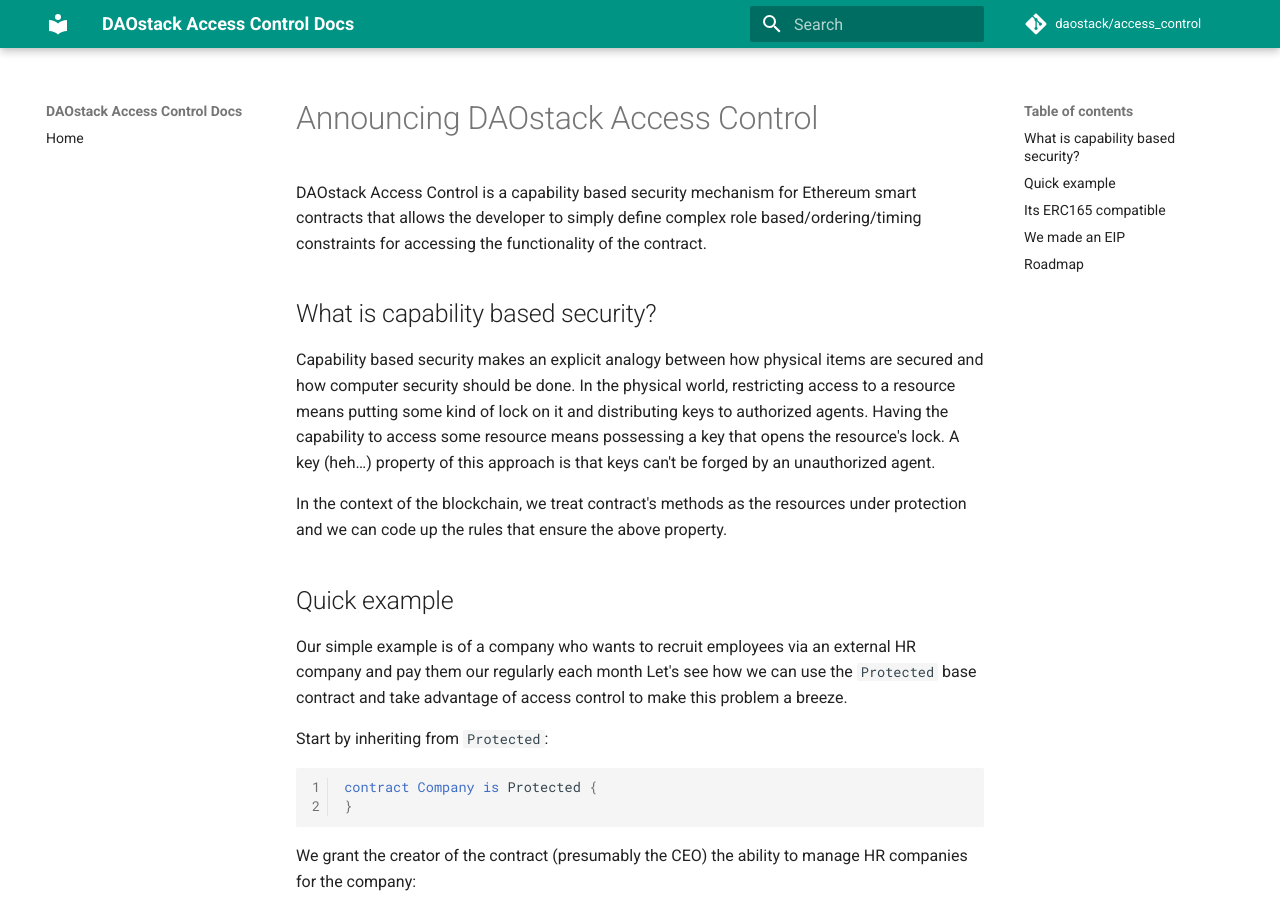
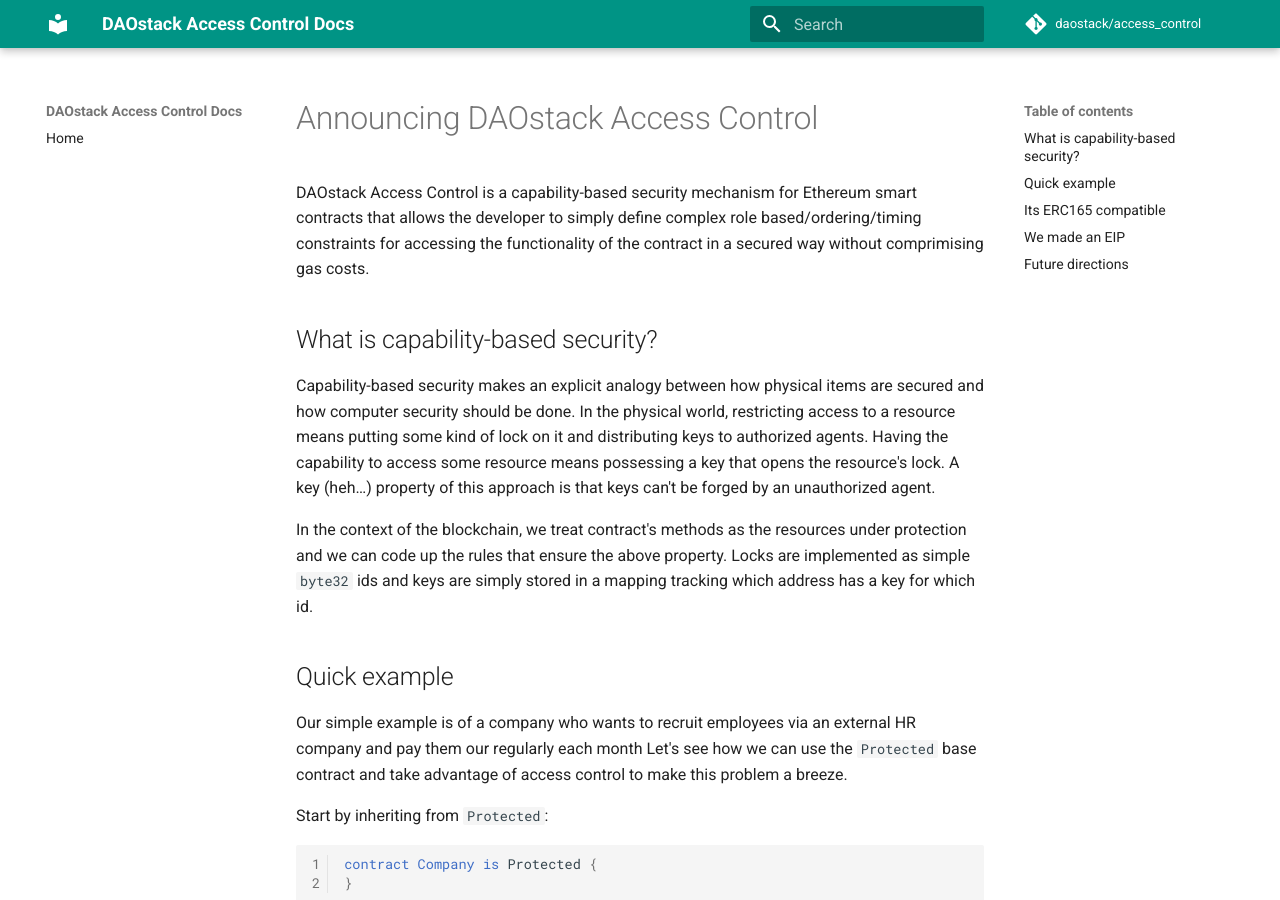
Before and after one commit to daostack/access_control, an MkDocs documentation site: the page built from docs/blog-post.md, in a window 1280 px wide and 900 px high. Built offline with MkDocs 1.6.1 and Material for MkDocs 9.7.7, drawn with Linux system fonts in a browser that asks for light colours; comment, search, counter and statistics services are not loaded; old or Windows-style settings are respelled for this version of MkDocs; some of the changed text lies outside the part shown.

Commit message:
blog post first iteration

```diff
--- a/docs/blog-post.md
+++ b/docs/blog-post.md
@@ -1,10 +1,12 @@
 # Announcing DAOstack Access Control
-DAOstack Access Control is a capability based security mechanism for Ethereum smart contracts that allows the developer to simply define complex role based/ordering/timing constraints for accessing the functionality of the contract.
 
-## What is capability based security?
-Capability based security makes an explicit analogy between how physical items are secured and how computer security should be done. In the physical world, restricting access to a resource means putting some kind of lock on it and distributing keys to authorized agents. Having the capability to access some resource means possessing a key that opens the resource's lock. A key (heh…) property of this approach is that keys can't be forged by an unauthorized agent.
+DAOstack Access Control is a capability-based security mechanism for Ethereum smart contracts that allows the developer to simply define complex role based/ordering/timing constraints for accessing the functionality of the contract in a secured way without comprimising gas costs.
 
-In the context of the blockchain, we treat contract's methods as the resources under protection and we can code up the rules that ensure the above property.
+## What is capability-based security?
+
+Capability-based security makes an explicit analogy between how physical items are secured and how computer security should be done. In the physical world, restricting access to a resource means putting some kind of lock on it and distributing keys to authorized agents. Having the capability to access some resource means possessing a key that opens the resource's lock. A key (heh…) property of this approach is that keys can't be forged by an unauthorized agent.
+
+In the context of the blockchain, we treat contract's methods as the resources under protection and we can code up the rules that ensure the above property. Locks are implemented as simple `byte32` ids and keys are simply stored in a mapping tracking which address has a key for which id.
 
 ## Quick example
 
@@ -98,11 +100,17 @@
 Take a look at the full example [here](https://github.com/daostack/access_control/tree/master/contracts/examples/Company.sol).
 
 ## Its ERC165 compatible
-Making Permissioned ERC165 compatible means that clients (both contracts and DApps) can programmatically check if a contract is Permissioned.
+Making `Protected` ERC165 compatible means that clients (both contracts and DApps) can programmatically check if a contract is `Protected`.
 
 ## We made an EIP
-Looking at the Ethereum ecosystem we see a lot of standards that emerge and makes developing DApps efficient and easy. When talking about access control, we have some attempts to standardize various small aspects of like Ownable, ERC1261 etc. We believe we can do much better and standardize up to 95% of the use cases under a single interface specification. This will allow much greater flexibility, interoperability and standard tooling support.
+Looking at the Ethereum ecosystem we see a lot of standards that emerge and makes developing DApps efficient and easy. When talking about access control, we have some attempts to standardize various small aspects of like [`Ownable`](https://github.com/OpenZeppelin/openzeppelin-solidity/blob/master/contracts/ownership/Ownable.sol), [`ERC1261`](https://github.com/ethereum/EIPs/issues/1261) etc. We believe we can do much better and standardize up to 95% of the use cases under a single interface specification. This will allow much greater flexibility, interoperability and standard tooling support.
 
 Take a look at the specification [here](https://github.com/ethereum/EIPs/blob/master/EIPS/eip-TBD.md).
 
-## Roadmap
+## Future directions
+
+There are many things we can improve in the future:
+
+1. User Groups — The ability to grant/assign/revoke keys to collections of accounts with a
+2. Contract as a service — Implementing a singleton contract that globally manages locks & keys for all contracts will allow contracts to share locks for a method and interact in more sophisticated ways.
+3. The ability to programatically know what are the lock conditions for a method and check if an account is able to access it.
```
